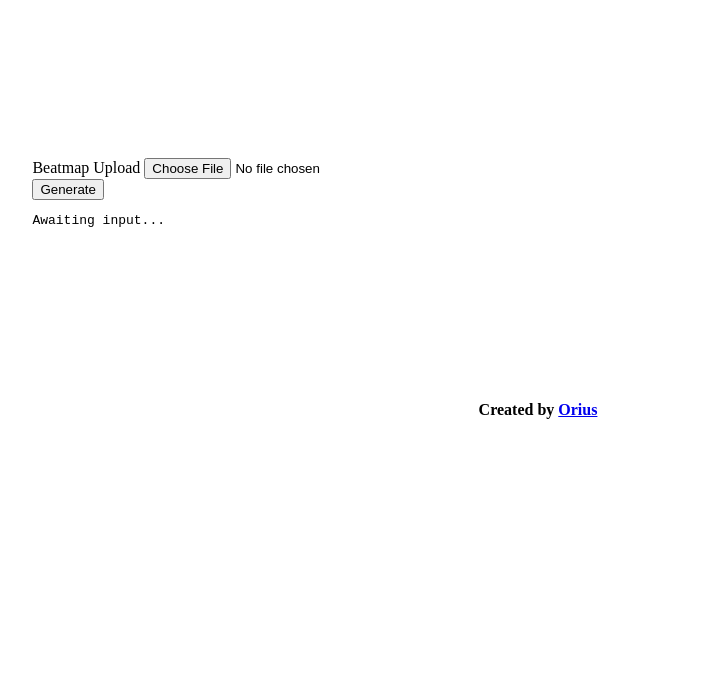
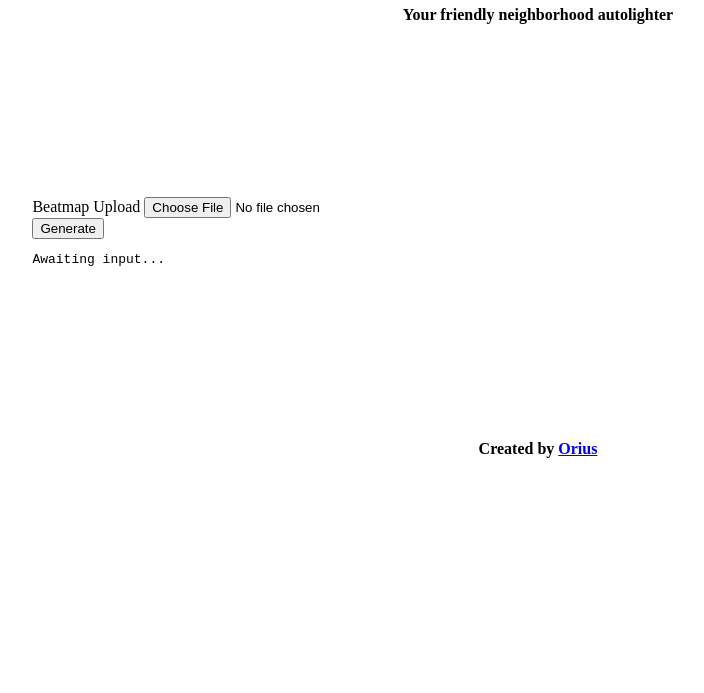
Before and after one commit to ItsOrius/LiteMapper, a plain HTML site: page index.html in a window 1280 px wide. Shown: the part 107-800 px from the top of the page, without its empty margins (102-806 px from the left). Drawn offline with Linux system fonts and the light colour scheme.

Commit message:
Update index.html

```diff
--- a/index.html
+++ b/index.html
@@ -10,6 +10,7 @@
     <body>
         <header>
             <h1>LiteMapper</h1>
+            <h4>Your friendly neighborhood autolighter</h4>
         </header>
         <main>
             <label for="beatmap-input">Beatmap Upload</label>
```
